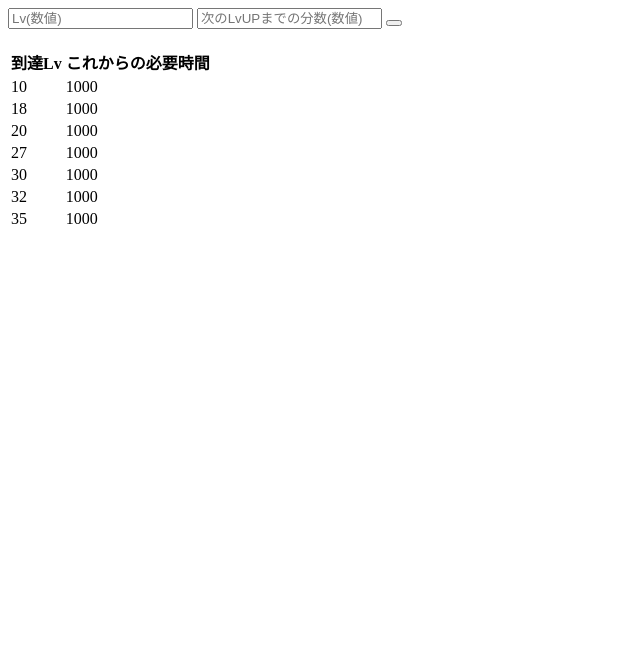
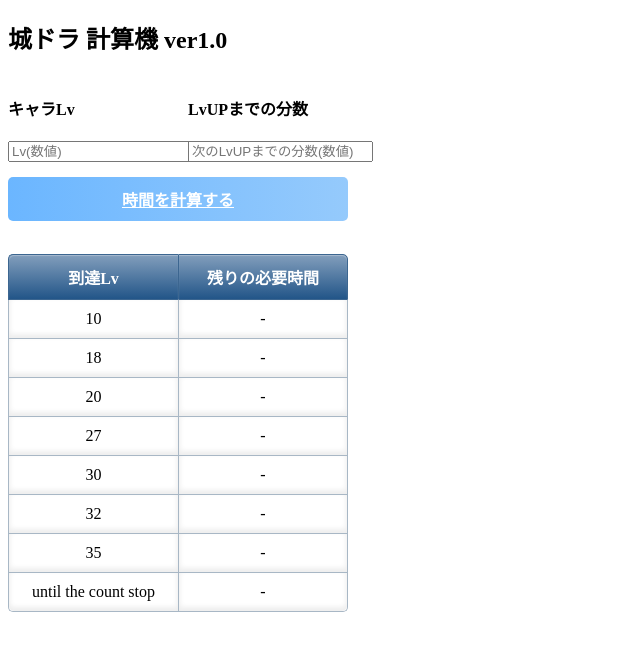
Before and after one commit to terran-yj4/shirodora, a plain HTML site: page index.html in a window 1280 px wide. Shown: the whole page, without its empty margins (0-640 px from the left). Drawn offline with Linux system fonts and the light colour scheme.

Commit message:
Add files via upload

```diff
--- a/index.html
+++ b/index.html
@@ -5,69 +5,185 @@
   <meta charset="UTF-8">
   <meta name="viewport" content="width=device-width, initial-scale=1.0">
   <title>城ドラ キャラLv 時間計算機</title>
+  <style>
+    .contents {
+      display: flex;
+      flex-wrap: wrap;
+      width: 100%;
+    }
+
+    .item {
+      width: 180px;
+      text-align: left;
+    }
+
+    /* 005 */
+    .button005 a {
+      border-radius: 5px;
+      position: relative;
+      display: flex;
+      justify-content: space-around;
+      align-items: center;
+      margin: 15px 0px;
+      max-width: 290px;
+      padding: 10px 25px;
+      color: #FFF;
+      transition: 0.3s ease-in-out;
+      font-weight: 600;
+      background: rgb(149, 202, 252);
+      background: linear-gradient(270deg, rgba(149, 202, 252, 1) 0%, rgba(107, 182, 255, 1) 100%);
+    }
+
+    .button005 a:hover {
+      background: rgb(117, 188, 255);
+      background: linear-gradient(270deg, rgba(117, 188, 255, 1) 0%, rgba(62, 159, 252, 1) 100%);
+    }
+
+    table {
+      width: 340px;
+      border-collapse: separate;
+      border-spacing: 0;
+    }
+
+    table th:first-child {
+      border-radius: 5px 0 0 0;
+    }
+
+    table th:last-child {
+      border-radius: 0 5px 0 0;
+      border-right: 1px solid #3c6690;
+    }
+
+    table th {
+      text-align: center;
+      color: white;
+      background: linear-gradient(#829ebc, #225588);
+      border-left: 1px solid #3c6690;
+      border-top: 1px solid #3c6690;
+      border-bottom: 1px solid #3c6690;
+      box-shadow: 0px 1px 1px rgba(255, 255, 255, 0.3) inset;
+      width: 25%;
+      padding: 10px 0;
+    }
+
+    table td {
+      text-align: center;
+      border-left: 1px solid #a8b7c5;
+      border-bottom: 1px solid #a8b7c5;
+      border-top: none;
+      box-shadow: 0px -3px 5px 1px #eee inset;
+      width: 25%;
+      padding: 10px 0;
+    }
+
+    table td:last-child {
+      border-right: 1px solid #a8b7c5;
+    }
+
+    table tr:last-child td:first-child {
+      border-radius: 0 0 0 5px;
+    }
+
+    table tr:last-child td:last-child {
+      border-radius: 0 0 5px 0;
+    }
+  </style>
   <script>
+    var toDHM = min => {
+      var day, hour, minute, dhm="";
+      day = Math.floor(min / 1440);
+      hour = Math.floor((min % 1440) / 60);
+      minute = (min % 1440) % 60;
+      if (day != 0) {
+        dhm += `${day}日`;
+      }
+      if (hour != 0) {
+        dhm += `${hour}時間`;
+      }
+      if (minute != 0) {
+        dhm += `${minute}分`;
+      }
+      // dhm = `${day}D`
+      return dhm
+    }
     var result = () => {
       var lvs = [0, 60, 120, 180, 240, 300, 360, 480, 600, 720, 1440, 1500, 1560, 1620, 1680, 1740, 1800, 1860, 1920, 1980, 2040, 2100, 2160, 2220, 2280, 4320, 5760, 7200, 8640, 10080, 4320, 4320, 7200, 8640, 10080, 0];
       var sum = [0, 60, 180, 360, 600, 900, 1260, 1740, 2340, 3060, 4500, 6000, 7560, 9180, 10860, 12600, 14400, 16260, 18180, 20160, 22200, 24300, 26460, 28680, 30960, 35280, 41040, 48240, 56880, 66960, 71280, 75600, 82800, 91440, 101520];
       var checkLvs = [10, 18, 20, 27, 30, 32, 35];
-      var necessaryTime = 0
+      var necessaryTime = 0;
       var lv = document.getElementById("lv").value;
       var nokori = document.getElementById("nokori").value;
-      var nowtime = sum[lv - 1] + lvs[lv] - nokori
+      var nowtime = sum[lv - 1] + lvs[lv] - nokori;
       console.log(nowtime);
 
+      // 到達Lvに必要な時間計算
       for (let i = 0; i < (checkLvs.length); i++) {
         necessaryTime = sum[checkLvs[i] - 1] - nowtime;
         console.log(checkLvs[i], necessaryTime);
-        document.getElementById(`result_${checkLvs[i]}`).innerHTML = necessaryTime;
+        document.getElementById(`result_${checkLvs[i]}`).innerHTML = toDHM(necessaryTime);
       }
 
-
-      // var nokori10 = sum[10 - 1] - nowtime
-      // document.getElementById("result_10").innerHTML = nokori10
-
+      // カウントストップ(次レベル時)
+      console.log(Number(nokori), lvs[Number(lv) + 1]);
+      necessaryTime = Number(nokori) + lvs[Number(lv) + 1] - 1;
+      document.getElementById("result_count_stop").innerHTML = toDHM(necessaryTime);
     }
   </script>
 </head>
 
 <body>
-  <input id="lv" type="number" placeholder="Lv(数値)">
-  <input id="nokori" type="number" placeholder="次のLvUPまでの分数(数値)">
-  <button type="button" onclick="result()"></button>
-  <br>
+  <h2>城ドラ 計算機 ver1.0</h2>
+  <div class="contents">
+    <div class="item">
+      <h4>キャラLv</h4>
+      <input id="lv" type="number" placeholder="Lv(数値)">
+    </div>
+    <div class="item">
+      <h4>LvUPまでの分数</h4>
+      <input id="nokori" type="number" placeholder="次のLvUPまでの分数(数値)">
+    </div>
+  </div>
+  <div class="button005">
+    <a href="javascript:result();">時間を計算する</a>
+  </div>
   <br>
   <table>
     <tr>
       <th>到達Lv</th>
-      <th>これからの必要時間</th>
+      <th>残りの必要時間</th>
     </tr>
     <tr>
       <td>10</td>
-      <td id="result_10">1000</td>
+      <td id="result_10">-</td>
     </tr>
     <tr>
       <td>18</td>
-      <td id="result_18">1000</td>
+      <td id="result_18">-</td>
     </tr>
     <tr>
       <td>20</td>
-      <td id="result_20">1000</td>
+      <td id="result_20">-</td>
     </tr>
     <tr>
       <td>27</td>
-      <td id="result_27">1000</td>
+      <td id="result_27">-</td>
     </tr>
     <tr>
       <td>30</td>
-      <td id="result_30">1000</td>
+      <td id="result_30">-</td>
     </tr>
     <tr>
       <td>32</td>
-      <td id="result_32">1000</td>
+      <td id="result_32">-</td>
     </tr>
     <tr>
       <td>35</td>
-      <td id="result_35">1000</td>
+      <td id="result_35">-</td>
+    </tr>
+    <tr>
+      <td>until the count stop
+      </td>
+      <td id="result_count_stop">-</td>
     </tr>
   </table>
 </body>
```
